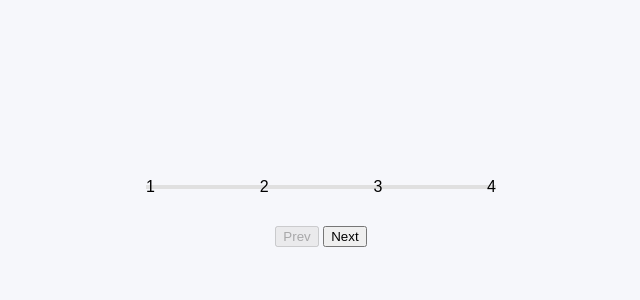
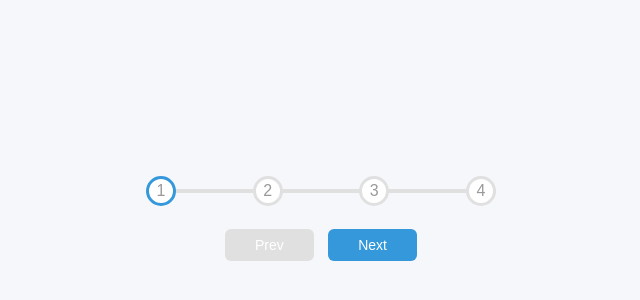
Before and after one commit to raj-prog/50projects50days, a plain HTML site: page Progress Steps/index.html in a window 1280 px wide. Shown: the part 188-488 px from the top of the page, without its empty margins (319-959 px from the left). Drawn offline with Linux system fonts and the light colour scheme; a web font is replaced by a local one.

Commit message:
css modified

```diff
--- a/Progress Steps/style.css
+++ b/Progress Steps/style.css
@@ -1,4 +1,9 @@
 @import url('https://fonts.googleapis.com/css?family=Muli&display=swap');
+
+:root {
+  --line-border-fill: #3498db;
+  --line-border-empty: #e0e0e0;
+}
 
 * {
   box-sizing: border-box;
@@ -26,11 +31,12 @@ body {
   margin-bottom: 30px;
   max-width: 100%;
   width: 350px;
+  margin: 18px auto;
 }
 
 .progress-container::before {
   content: '';
-  background-color: #e0e0e0;
+  background-color: var(--line-border-empty);
   position: absolute;
   top: 50%;
   left: 0;
@@ -41,7 +47,7 @@ body {
 }
 
 .progress {
-  background-color: #3488db;
+  background-color: var(--line-border-fill);
   position: absolute;
   top: 50%;
   left: 0;
@@ -49,5 +55,47 @@ body {
   height: 4px;
   width: 0%;
   z-index: -1;
-  transition: .4s ease;
+  transition: 0.4s ease;
 }
+
+.circle {
+  background-color: #fff;
+  color: #999;
+  border-radius: 50%;
+  width: 30px;
+  height: 30px;
+  display: flex;
+  align-items: center;
+  justify-content: center;
+  border: 3px solid var(--line-border-empty);
+  transition: 0.4s ease;
+}
+
+.circle.active {
+  border-color: var(--line-border-fill);
+}
+
+.btn {
+  background-color: var(--line-border-fill);
+  color: #fff;
+  border: 0;
+  border-radius: 6px;
+  cursor: pointer;
+  font-family: inherit;
+  padding: 8px 30px;
+  margin: 5px;
+  font-size: 14px;
+}
+
+.btn:active {
+  transform: scale(0.98);
+}
+
+.btn:focus {
+  outline: none;
+}
+
+.btn:disabled {
+  background-color: var(--line-border-empty);
+  cursor: not-allowed;
+}
```
